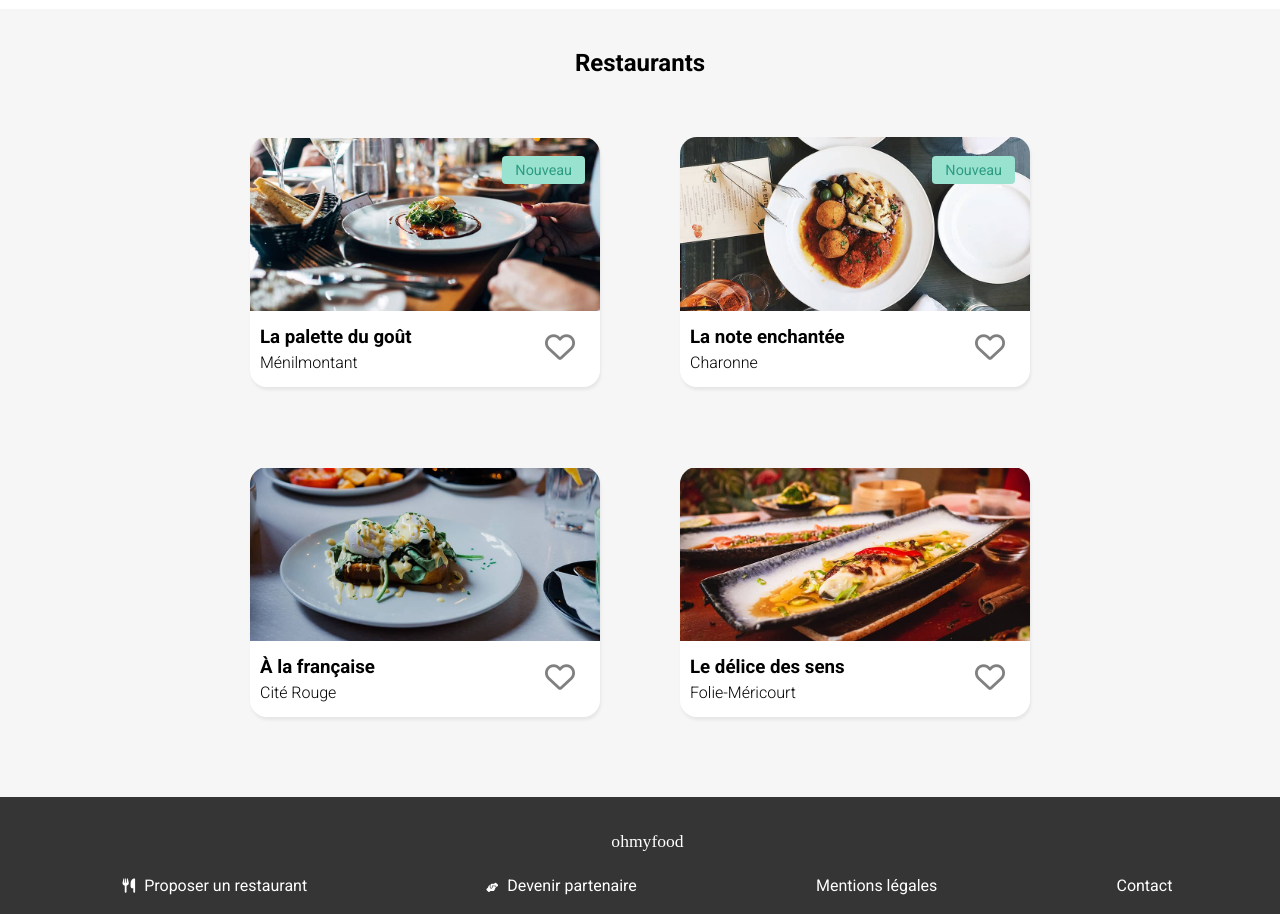
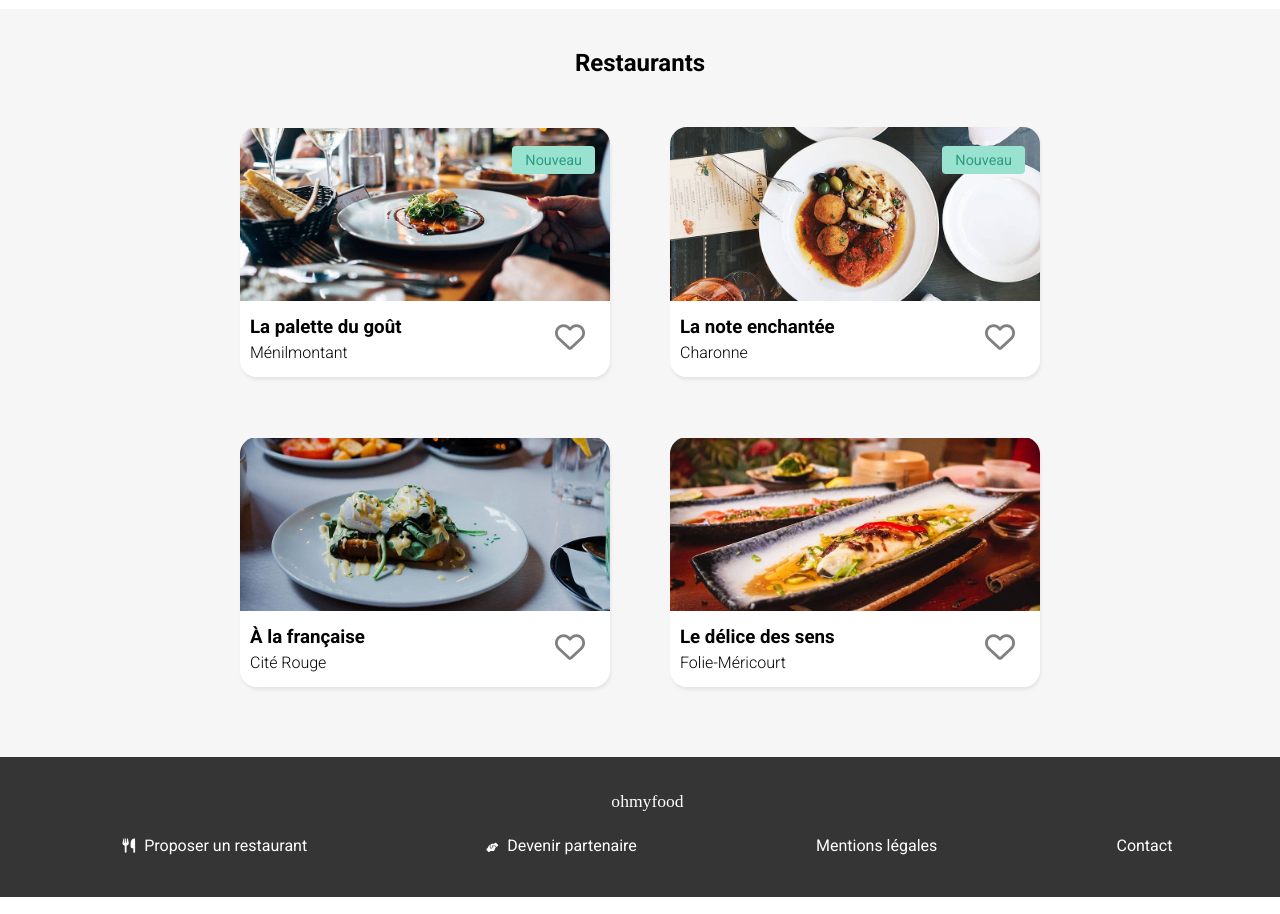
Before and after one commit to ClaudiaBarray/ClaudiaBarray_3_08032021, a plain HTML site: page index.html in a window 1280 px wide. Shown: the part 720-1634 px from the top of the page. Drawn offline with Linux system fonts and the light colour scheme; a web font is replaced by a local one.

Commit message:
Modification responsive

```diff
--- a/sass/pages/_index.scss
+++ b/sass/pages/_index.scss
@@ -204,10 +204,7 @@ form {
 
 
       }
-      @include desktop{
-        margin: 40px;
 
-      }
 
       &__img {
         width: 100%;
--- a/sass/pages/_restaurants.scss
+++ b/sass/pages/_restaurants.scss
@@ -36,11 +36,13 @@
             right: 50px;
             top: 55px;
             @include tablet {
-                margin-right:210px;
-                @include desktop{
-                    margin-right:350px;
-                }
-
+                margin-right: 210px;
+            }
+            @include desktop {
+                margin-right: 330px;
+            }
+            @include desktop-xl {
+                margin-right: 440px;
             }
         }
 
@@ -129,7 +131,6 @@
         font-size: 1em;
         text-align: center;
         line-height: 1.2;
-
     }
 }
 
--- a/sass/utils/_mixins.scss
+++ b/sass/utils/_mixins.scss
@@ -26,15 +26,19 @@
 
 
   @mixin tablet {
-    @media all and (min-width: 1024px){
+    @media all and (min-width: 768px) {
       @content;
     }
   }
 
-
-
   @mixin desktop{
-    @media all and (min-width:1280px){
+    @media all and (min-width:1025px) {
       @content;
     }
   }
+
+  @mixin desktop-xl {
+    @media all and (min-width:1380px)  {
+      @content;
+    }
+  }
```
Also changed, not shown: restaurants/lapalettedugout.html (+4 -4 lines), css/style.css, 1 other file.
